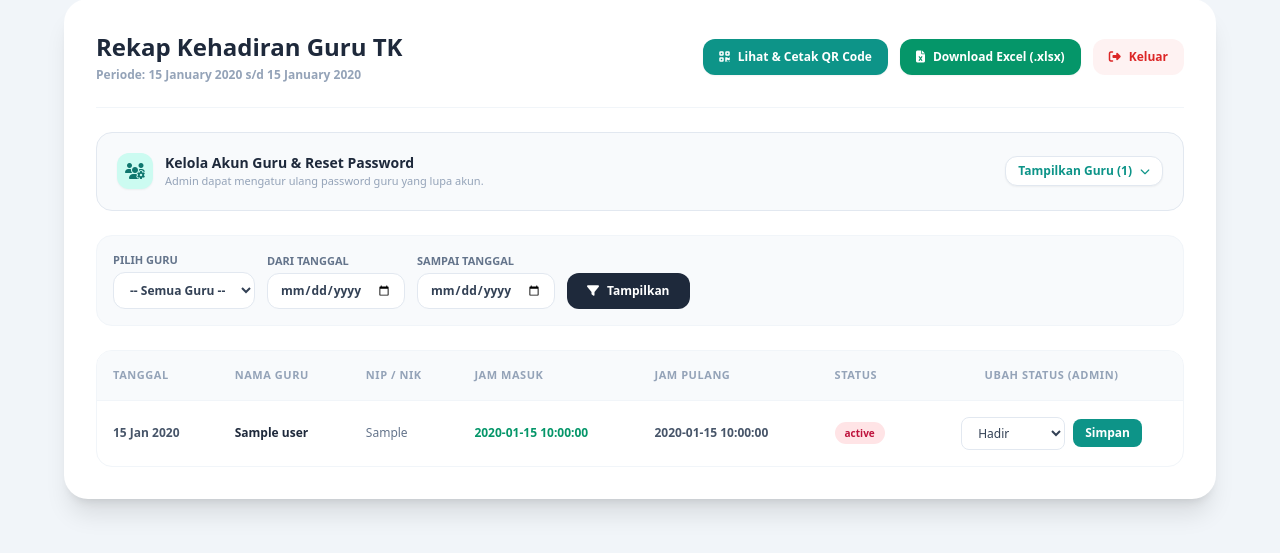
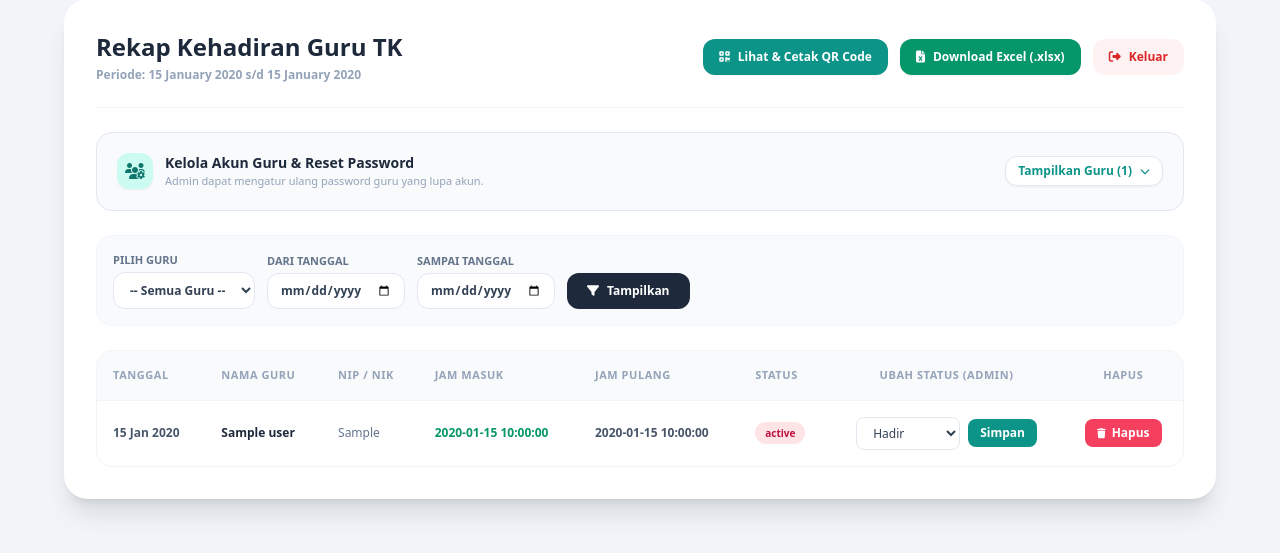
Before and after one commit to rzkyakbr-wq/absensi-guru-tk, a Laravel app: template resources/views/admin/dashboard.blade.php in a window 1280 px wide. Shown: the part 33-586 px from the top of the page. Run offline with Laravel 12, Linux system fonts and the light colour scheme; the template is opened without the code that fills it: most values are stand-ins (such as "Sample title", 1, 10 or a date in 2020); some libraries are stand-ins or nearby versions.

Commit message:
Add hapus presensi di admin, fix upload foto profil (php.ini + nginx client_max_body_size)

```diff
--- a/resources/views/admin/dashboard.blade.php
+++ b/resources/views/admin/dashboard.blade.php
@@ -193,6 +193,7 @@
                         <th class="p-4">Jam Pulang</th>
                         <th class="p-4">Status</th>
                         <th class="p-4 text-center">Ubah Status (Admin)</th>
+                        <th class="p-4 text-center">Hapus</th>
                     </tr>
                 </thead>
                 <tbody class="divide-y divide-slate-100 text-xs">
@@ -228,10 +229,20 @@
                                     </button>
                                 </form>
                             </td>
+                            <td class="p-4 text-center">
+                                <form action="{{ route('admin.deleteAttendance', $item->id) }}" method="POST"
+                                      onsubmit="return confirm('Yakin ingin menghapus data presensi ini?\n{{ $item->user->name ?? '' }} - {{ $item->date }}')">
+                                    @csrf
+                                    @method('DELETE')
+                                    <button type="submit" class="px-3 py-1.5 bg-rose-500 hover:bg-rose-600 text-white font-bold rounded-lg text-xs transition flex items-center gap-1.5 mx-auto">
+                                        <i class="fa-solid fa-trash text-[10px]"></i> Hapus
+                                    </button>
+                                </form>
+                            </td>
                         </tr>
                     @empty
                         <tr>
-                            <td colspan="7" class="p-8 text-center text-slate-400 font-medium">
+                            <td colspan="8" class="p-8 text-center text-slate-400 font-medium">
                                 Tidak ada data absensi untuk filter ini.
                             </td>
                         </tr>
--- a/routes/web.php
+++ b/routes/web.php
@@ -45,4 +45,5 @@ Route::middleware(['auth'])->prefix('admin')->group(function () {
     Route::post('/update-status/{userId}', [AdminController::class, 'updateStatus'])->name('admin.updateStatus');
     Route::post('/reset-password/{userId}', [AdminController::class, 'resetGuruPassword'])->name('admin.resetGuruPassword');
     Route::get('/export-excel', [AdminController::class, 'exportExcel'])->name('admin.exportExcel');
+    Route::delete('/delete-attendance/{attendanceId}', [AdminController::class, 'deleteAttendance'])->name('admin.deleteAttendance');
 });
```
Also changed, not shown: app/Http/Controllers/AdminController.php (+11 -0 lines), 1 other file.
